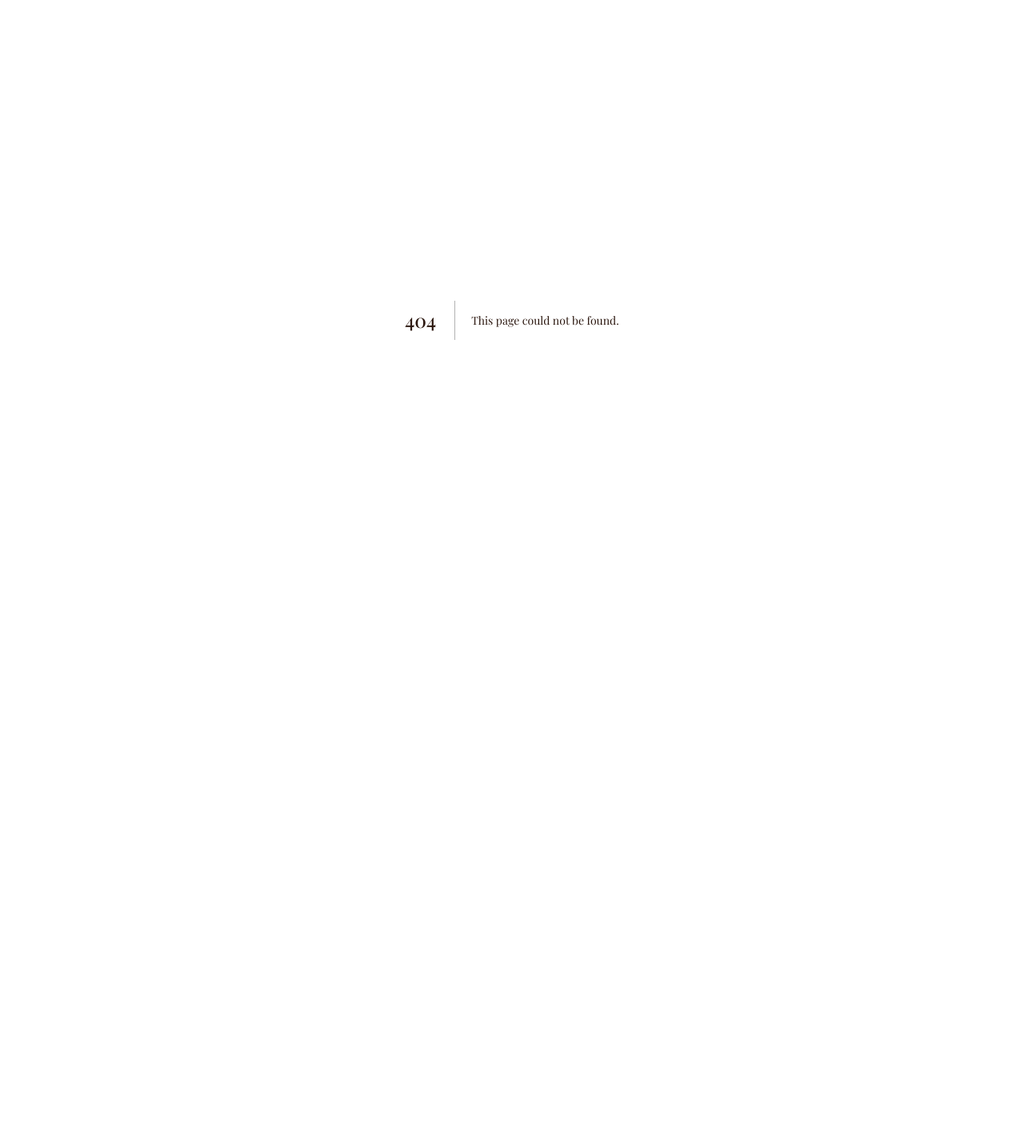
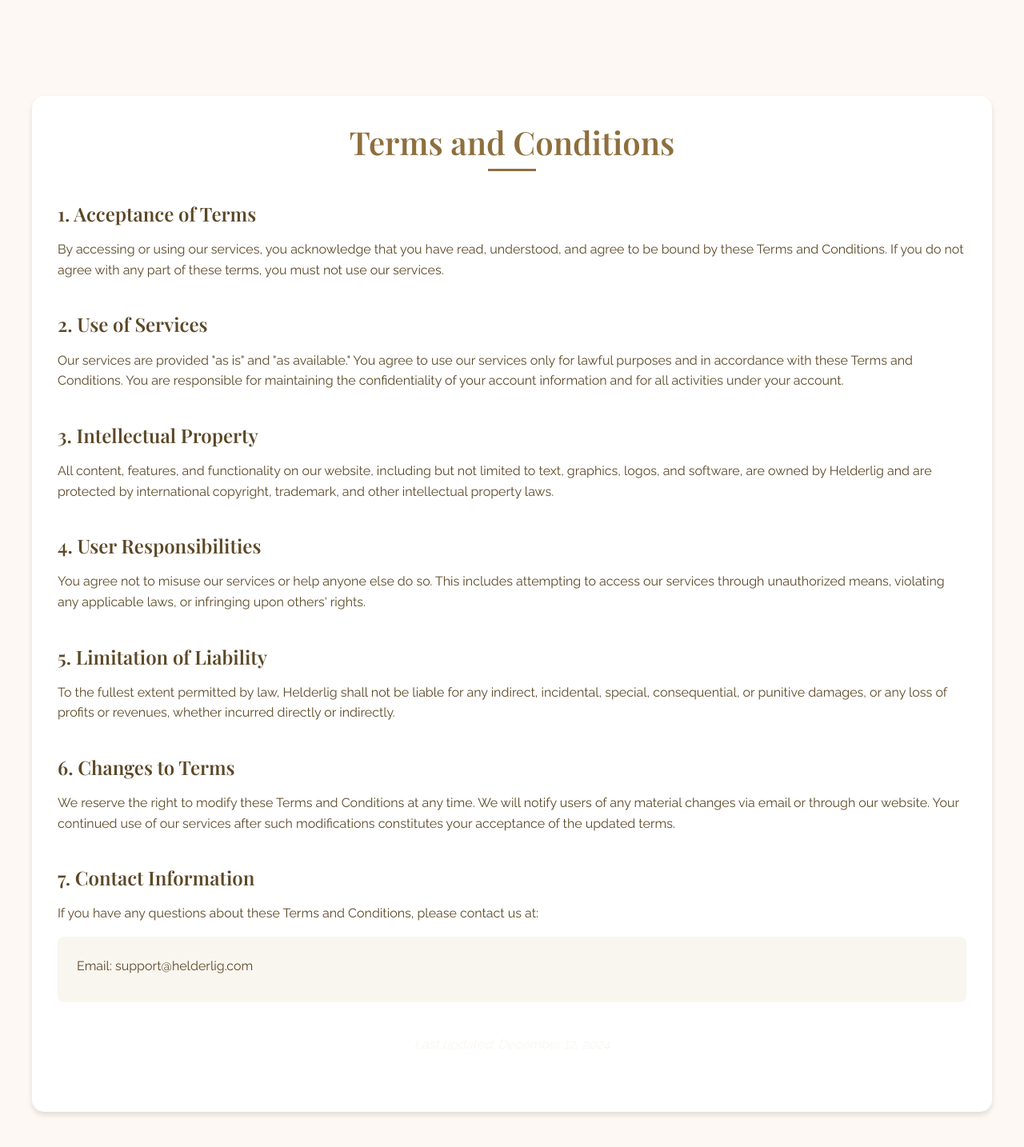
Before and after one commit to dinexh/Helderlig, a Next.js app in the folder my-app/: page /terms in a window 1280 px wide. Before the commit this address had no page. Shown: the top 1434 px of the page at 80% size. Before the commit the page ends 800 px from the top, so only its background shows below. Built offline with nearby package versions, Linux system fonts and the light colour scheme.

Commit message:
added favicon

```diff
--- /dev/null
+++ b/my-app/src/app/(pages)/privacy/privacy.css
@@ -0,0 +1,97 @@
+.privacy-policy {
+  min-height: 100vh;
+  display: flex;
+  flex-direction: column;
+  background-color: var(--bg-light);
+}
+
+.privacy-content {
+  max-width: 1200px;
+  margin: 120px auto 60px;
+  padding: 2rem;
+  background-color: white;
+  border-radius: 15px;
+  box-shadow: var(--shadow-md);
+}
+
+.privacy-content h1 {
+  font-family: var(--font-heading);
+  font-size: var(--text-4xl);
+  color: var(--primary);
+  text-align: center;
+  margin-bottom: 3rem;
+  position: relative;
+}
+
+.privacy-content h1::after {
+  content: '';
+  position: absolute;
+  bottom: -10px;
+  left: 50%;
+  transform: translateX(-50%);
+  width: 60px;
+  height: 3px;
+  background-color: var(--primary);
+}
+
+.policy-section {
+  margin-bottom: 2.5rem;
+}
+
+.policy-section h2 {
+  font-family: var(--font-heading);
+  font-size: var(--text-2xl);
+  color: var(--primary-dark);
+  margin-bottom: 1rem;
+}
+
+.policy-section p {
+  font-family: var(--font-body);
+  font-size: var(--text-base);
+  color: var(--text-medium);
+  line-height: 1.6;
+  margin-bottom: 1rem;
+}
+
+.policy-section ul {
+  list-style-type: disc;
+  margin-left: 1.5rem;
+  margin-bottom: 1rem;
+}
+
+.policy-section li {
+  font-family: var(--font-body);
+  font-size: var(--text-base);
+  color: var(--text-medium);
+  line-height: 1.6;
+  margin-bottom: 0.5rem;
+}
+
+.contact-info {
+  background-color: var(--bg-cream);
+  padding: 1.5rem;
+  border-radius: 8px;
+  margin-top: 1rem;
+}
+
+.contact-info p {
+  font-family: var(--font-body);
+  font-size: var(--text-base);
+  color: var(--primary-dark);
+  margin-bottom: 0.5rem;
+}
+
+@media (max-width: 768px) {
+  .privacy-content {
+    margin: 100px 1rem 2rem;
+    padding: 1.5rem;
+  }
+
+  .privacy-content h1 {
+    font-size: var(--text-3xl);
+  }
+
+  .policy-section h2 {
+    font-size: var(--text-xl);
+  }
+}
--- /dev/null
+++ b/my-app/src/app/(pages)/terms/page.tsx
@@ -0,0 +1,68 @@
+"use client"
+import './terms.css';
+import { useState, useEffect } from 'react';
+
+export default function TermsPage() {
+  const [currentDate, setCurrentDate] = useState<string>('');
+
+  useEffect(() => {
+    const formattedDate = new Date().toLocaleDateString('en-US', {
+      year: 'numeric',
+      month: 'long',
+      day: 'numeric'
+    });
+    setCurrentDate(formattedDate);
+  }, []);
+
+  return (
+    <div className="terms-policy">
+      <div className="terms-content">
+        <h1>Terms and Conditions</h1>
+
+        <div className="policy-section">
+          <h2>1. Acceptance of Terms</h2>
+          <p>By accessing or using our services, you acknowledge that you have read, understood, and agree to be bound by these Terms and Conditions. If you do not agree with any part of these terms, you must not use our services.</p>
+        </div>
+
+        <div className="policy-section">
+          <h2>2. Use of Services</h2>
+          <p>Our services are provided "as is" and "as available." You agree to use our services only for lawful purposes and in accordance with these Terms and Conditions. You are responsible for maintaining the confidentiality of your account information and for all activities under your account.</p>
+        </div>
+
+        <div className="policy-section">
+          <h2>3. Intellectual Property</h2>
+          <p>All content, features, and functionality on our website, including but not limited to text, graphics, logos, and software, are owned by Helderlig and are protected by international copyright, trademark, and other intellectual property laws.</p>
+        </div>
+
+        <div className="policy-section">
+          <h2>4. User Responsibilities</h2>
+          <p>You agree not to misuse our services or help anyone else do so. This includes attempting to access our services through unauthorized means, violating any applicable laws, or infringing upon others' rights.</p>
+        </div>
+
+        <div className="policy-section">
+          <h2>5. Limitation of Liability</h2>
+          <p>To the fullest extent permitted by law, Helderlig shall not be liable for any indirect, incidental, special, consequential, or punitive damages, or any loss of profits or revenues, whether incurred directly or indirectly.</p>
+        </div>
+
+        <div className="policy-section">
+          <h2>6. Changes to Terms</h2>
+          <p>We reserve the right to modify these Terms and Conditions at any time. We will notify users of any material changes via email or through our website. Your continued use of our services after such modifications constitutes your acceptance of the updated terms.</p>
+        </div>
+
+        <div className="policy-section">
+          <h2>7. Contact Information</h2>
+          <p>If you have any questions about these Terms and Conditions, please contact us at:</p>
+          <div className="contact-info">
+            <p>Email: support@helderlig.com</p>
+          </div>
+        </div>
+
+        <div className="policy-section">
+          <p className="last-updated">
+            {currentDate ? `Last updated: ${currentDate}` : 'Loading...'}
+          </p>
+        </div>
+      </div>
+    </div>
+  );
+}
--- /dev/null
+++ b/my-app/src/app/(pages)/terms/terms.css
@@ -0,0 +1,103 @@
+.terms-policy {
+  min-height: 100vh;
+  display: flex;
+  flex-direction: column;
+  background-color: var(--bg-light);
+}
+
+.terms-content {
+  max-width: 1200px;
+  margin: 120px auto 60px;
+  padding: 2rem;
+  background-color: white;
+  border-radius: 15px;
+  box-shadow: var(--shadow-md);
+}
+
+.terms-content h1 {
+  font-family: var(--font-heading);
+  font-size: var(--text-4xl);
+  color: var(--primary);
+  text-align: center;
+  margin-bottom: 3rem;
+  position: relative;
+}
+
+.terms-content h1::after {
+  content: '';
+  position: absolute;
+  bottom: -10px;
+  left: 50%;
+  transform: translateX(-50%);
+  width: 60px;
+  height: 3px;
+  background-color: var(--primary);
+}
+
+.policy-section {
+  margin-bottom: 2.5rem;
+}
+
+.policy-section h2 {
+  font-family: var(--font-heading);
+  font-size: var(--text-2xl);
+  color: var(--primary-dark);
+  margin-bottom: 1rem;
+}
+
+.policy-section p {
+  font-family: var(--font-body);
+  font-size: var(--text-base);
+  color: var(--text-medium);
+  line-height: 1.6;
+  margin-bottom: 1rem;
+}
+
+.policy-section ul {
+  list-style-type: disc;
+  margin-left: 1.5rem;
+  margin-bottom: 1rem;
+}
+
+.policy-section li {
+  font-family: var(--font-body);
+  font-size: var(--text-base);
+  color: var(--text-medium);
+  line-height: 1.6;
+  margin-bottom: 0.5rem;
+}
+
+.contact-info {
+  background-color: var(--bg-cream);
+  padding: 1.5rem;
+  border-radius: 8px;
+  margin-top: 1rem;
+}
+
+.contact-info p {
+  font-family: var(--font-body);
+  font-size: var(--text-base);
+  color: var(--primary-dark);
+  margin-bottom: 0.5rem;
+}
+
+.last-updated {
+  font-style: italic;
+  color: var(--text-light) !important;
+  text-align: center;
+}
+
+@media (max-width: 768px) {
+  .terms-content {
+    margin: 100px 1rem 2rem;
+    padding: 1.5rem;
+  }
+
+  .terms-content h1 {
+    font-size: var(--text-3xl);
+  }
+
+  .policy-section h2 {
+    font-size: var(--text-xl);
+  }
+}
```
Also changed, not shown: my-app/src/app/(pages)/privacy/page.tsx (added, +75 -0 lines), my-app/src/app/(pages)/privacy/page.css (added), my-app/src/app/(pages)/terms/page.css (added), 1 other file (tests, documents, lock files or other folders).
